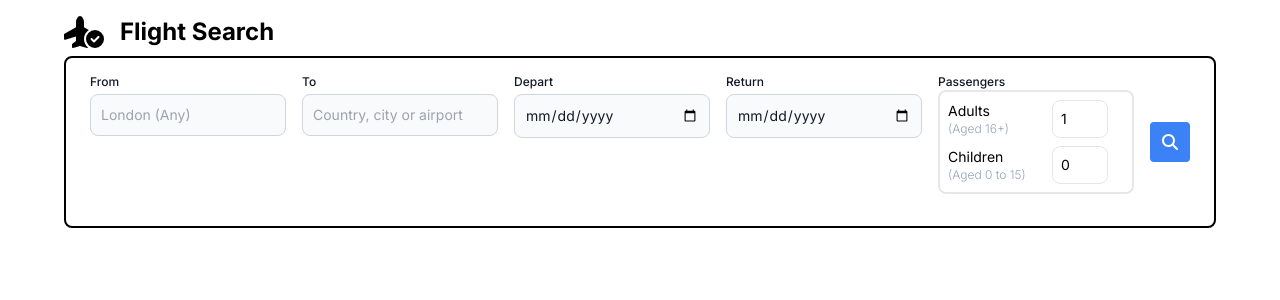
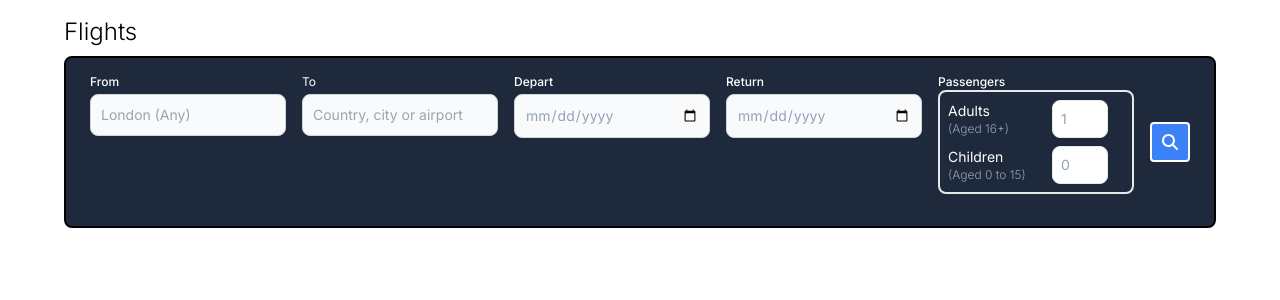
Before and after one commit to Chronos-AI-Travel/api-ai-client-fe, a Next.js app: page / in a window 1280 px wide. Shown: the top 300 px of the page. Built offline with nearby package versions, Linux system fonts and the light colour scheme.

Commit message:
UI updates

```diff
--- a/src/app/components/FlightSearch.js
+++ b/src/app/components/FlightSearch.js
@@ -71,20 +71,20 @@ const FlightSearch = ({ onOffersUpdate, onSearchStart }) => {
   };
 
   return (
-    <div className="w-full max-w-6xl border-2 border-black p-4 items-center justify-between rounded-lg flex flex-row bg-white">
-      <div className="flex flex-grow items-start">
+    <div className="w-full max-w-6xl border-2 bg-slate-800 border-black p-4 items-center justify-between rounded-lg flex flex-row text-white">
+      <div className="flex flex-grow text-white items-start">
         {/* From input */}
         <div className="px-2 w-full md:w-1/5 mb-4">
           <label
             htmlFor="originField"
-            className="block mb-1 text-xs font-medium text-gray-900"
+            className="block mb-1 text-xs font-medium"
           >
             From
           </label>
           <input
             type="text"
             id="originField"
-            className="bg-gray-50 border border-gray-300 text-gray-900 text-sm rounded-lg focus:ring-blue-500 focus:border-blue-500 block w-full p-2.5"
+            className="bg-gray-50 border border-gray-300 text-sm rounded-lg focus:ring-blue-500 focus:border-blue-500 block w-full p-2.5"
             placeholder="London (Any)"
             required
             value={from}
@@ -95,14 +95,14 @@ const FlightSearch = ({ onOffersUpdate, onSearchStart }) => {
         <div className="px-2 w-full md:w-1/5 mb-4">
           <label
             htmlFor="destinationField"
-            className="block mb-1 text-xs font-medium text-gray-900"
+            className="block mb-1 text-xs font-medium0"
           >
             To
           </label>
           <input
             type="text"
             id="destinationField"
-            className="bg-gray-50 border border-gray-300 text-gray-900 text-sm rounded-lg focus:ring-blue-500 focus:border-blue-500 block w-full p-2.5"
+            className="bg-gray-50 border border-gray-300 text-sm rounded-lg focus:ring-blue-500 focus:border-blue-500 block w-full p-2.5"
             placeholder="Country, city or airport"
             required
             value={to}
@@ -113,14 +113,14 @@ const FlightSearch = ({ onOffersUpdate, onSearchStart }) => {
         <div className="px-2 w-full md:w-1/5 mb-4">
           <label
             htmlFor="departField"
-            className="block mb-1 text-xs font-medium text-gray-900"
+            className="block mb-1 text-xs font-medium "
           >
             Depart
           </label>
           <input
             type="date"
             id="departField"
-            className="bg-gray-50 border border-gray-300 text-gray-900 text-sm rounded-lg focus:ring-blue-500 focus:border-blue-500 block w-full p-2.5"
+            className="bg-gray-50 text-slate-400 border border-gray-300 text-sm rounded-lg focus:ring-blue-500 focus:border-blue-500 block w-full p-2.5"
             required
             value={departDate}
             onChange={(e) => setDepartDate(e.target.value)}
@@ -130,14 +130,14 @@ const FlightSearch = ({ onOffersUpdate, onSearchStart }) => {
         <div className="px-2 w-full md:w-1/5 mb-4">
           <label
             htmlFor="returnField"
-            className="block mb-1 text-xs font-medium text-gray-900"
+            className="block mb-1 text-xs font-medium"
           >
             Return
           </label>
           <input
             type="date"
             id="returnField"
-            className="bg-gray-50 border border-gray-300 text-gray-900 text-sm rounded-lg focus:ring-blue-500 focus:border-blue-500 block w-full p-2.5"
+            className="bg-gray-50 border border-gray-300 text-slate-400 text-sm rounded-lg focus:ring-blue-500 focus:border-blue-500 block w-full p-2.5"
             required
             value={returnDate}
             onChange={(e) => setReturnDate(e.target.value)}
@@ -146,7 +146,7 @@ const FlightSearch = ({ onOffersUpdate, onSearchStart }) => {
         {/* Travelers select */}
         <div className="px-2 w-full md:w-1/5 mb-4">
           <label
-            className="flex flex-col w-24 text-xs font-medium text-gray-900"
+            className="flex flex-col w-24 text-xs font-medium"
             htmlFor="adultPassengers"
           >
             Passengers
@@ -162,7 +162,7 @@ const FlightSearch = ({ onOffersUpdate, onSearchStart }) => {
               <input
                 type="number"
                 id="adultPassengers"
-                className="w-14 border rounded-lg p-2"
+                className="w-14 border text-slate-400 rounded-lg p-2"
                 value={adultPassengers}
                 onChange={(e) => setAdultPassengers(Number(e.target.value))}
                 min="1" // Ensure there's at least one adult
@@ -178,7 +178,7 @@ const FlightSearch = ({ onOffersUpdate, onSearchStart }) => {
               <input
                 type="number"
                 id="childPassengers"
-                className="w-14 border rounded-lg p-2"
+                className="w-14 border text-slate-400 rounded-lg p-2"
                 value={childPassengers}
                 onChange={(e) => setChildPassengers(Number(e.target.value))}
                 min="0"
@@ -190,7 +190,7 @@ const FlightSearch = ({ onOffersUpdate, onSearchStart }) => {
       <div className="px-2 w-full md:w-auto">
         <button
           type="button"
-          className="bg-blue-500 hover:bg-blue-700 text-white font-bold h-10 w-10 rounded flex items-center justify-center"
+          className="bg-blue-500 border-2 border-white hover:bg-blue-700 text-white font-bold h-10 w-10 rounded flex items-center justify-center"
           onClick={handleSearchClick}
           disabled={isLoading} // Disable the button while loading
         >
--- a/src/app/components/Logo.js
+++ b/src/app/components/Logo.js
@@ -3,9 +3,8 @@ import { FontAwesomeIcon } from "@fortawesome/react-fontawesome";
 
 const Logo = () => {
   return (
-    <div className="flex items-center gap-4 text-2xl font-bold">
-      <FontAwesomeIcon className="h-8" icon={faPlaneCircleCheck} />
-      <div>Flight Search</div>
+    <div className="flex items-center gap-4 text-2xl font-light">
+      Flights
     </div>
   );
 };
--- a/src/app/components/SearchResults.js
+++ b/src/app/components/SearchResults.js
@@ -18,7 +18,6 @@ const SearchResults = ({ results }) => {
     <div className="w-full max-w-6xl mx-auto text-left border-2 border-black p-4 rounded-lg bg-gray-50">
       <div className="font-semibold mb-2">Results</div>
       {results.map((offer, index) => {
-        // Assuming the first slice's total_amount represents the total for the entire offer
         const totalAmount = offer.slices[0].total_amount;
         const baseCurrency = offer.slices[0].base_currency;
         console.log(
@@ -33,7 +32,7 @@ const SearchResults = ({ results }) => {
             <div className="w-3/4">
               {offer.slices.map((slice, sliceIndex) => (
                 <React.Fragment key={sliceIndex}>
-                  <div className="flex items-center justify-between gap-4">
+                  <div className="flex items-center justify-around gap-4">
                     <p className="mx-4 text-xs w-20">
                       {slice.operating_carrier_name}
                     </p>
@@ -78,7 +77,9 @@ const SearchResults = ({ results }) => {
                 <p className="font-light text-xs text-slate-800">TOTAL</p>
                 <div className="flex gap-2 items-center">
                   <p className="">{totalAmount}</p>
-                  <span className="text-xs text-slate-500 ">{baseCurrency}</span>
+                  <span className="text-xs text-slate-500 ">
+                    {baseCurrency}
+                  </span>
                 </div>
               </div>
               <button
```
